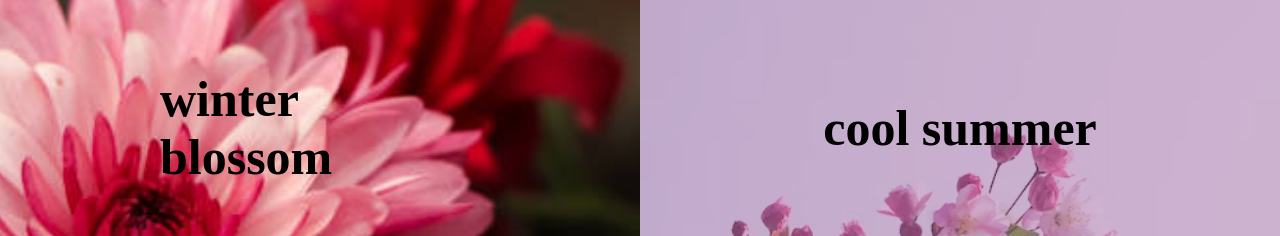
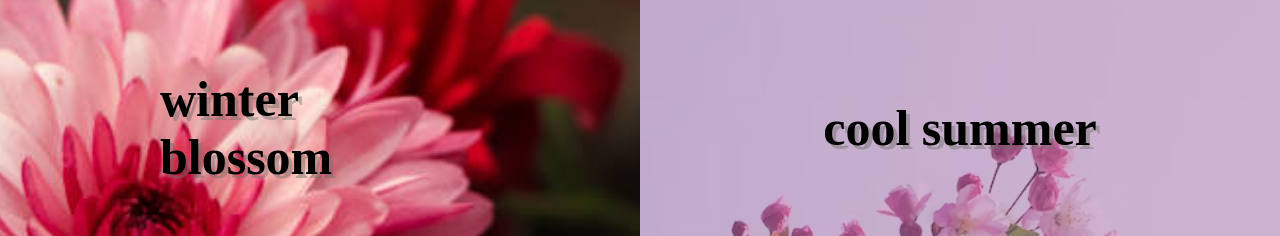
Before and after one commit to mahi239/css-flexbox, a plain HTML site: page index.html in a window 1280 px wide. Shown: the part 272-508 px from the top of the page. Drawn offline with Linux system fonts and the light colour scheme.

Commit message:
site done

```diff
--- a/styles.css
+++ b/styles.css
@@ -23,6 +23,7 @@ main {
 .left h2,
 .right h2 {
     font-family: 'Times New Roman', Times, serif;
+    text-shadow: 4px 4px #72726b77;
     font-size: 5rem;
   position: absolute;
   top: 50%;
```
